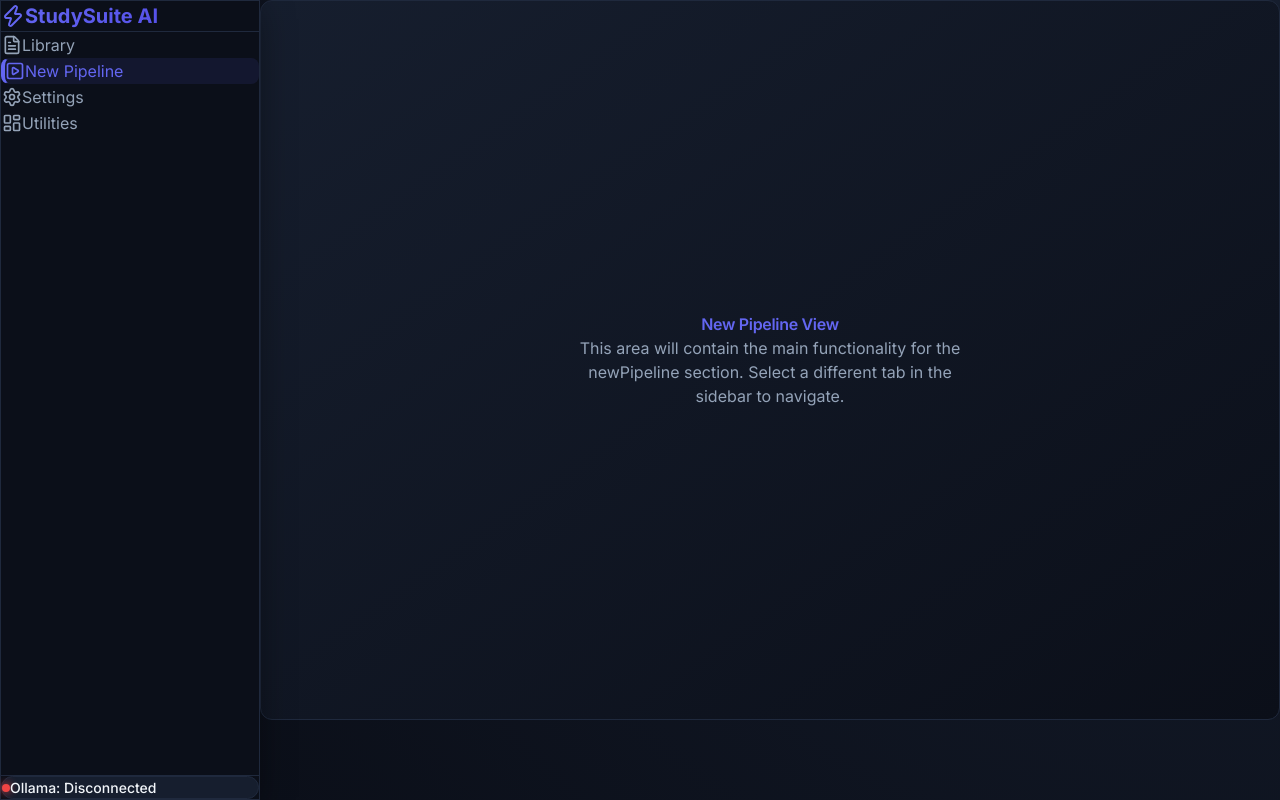
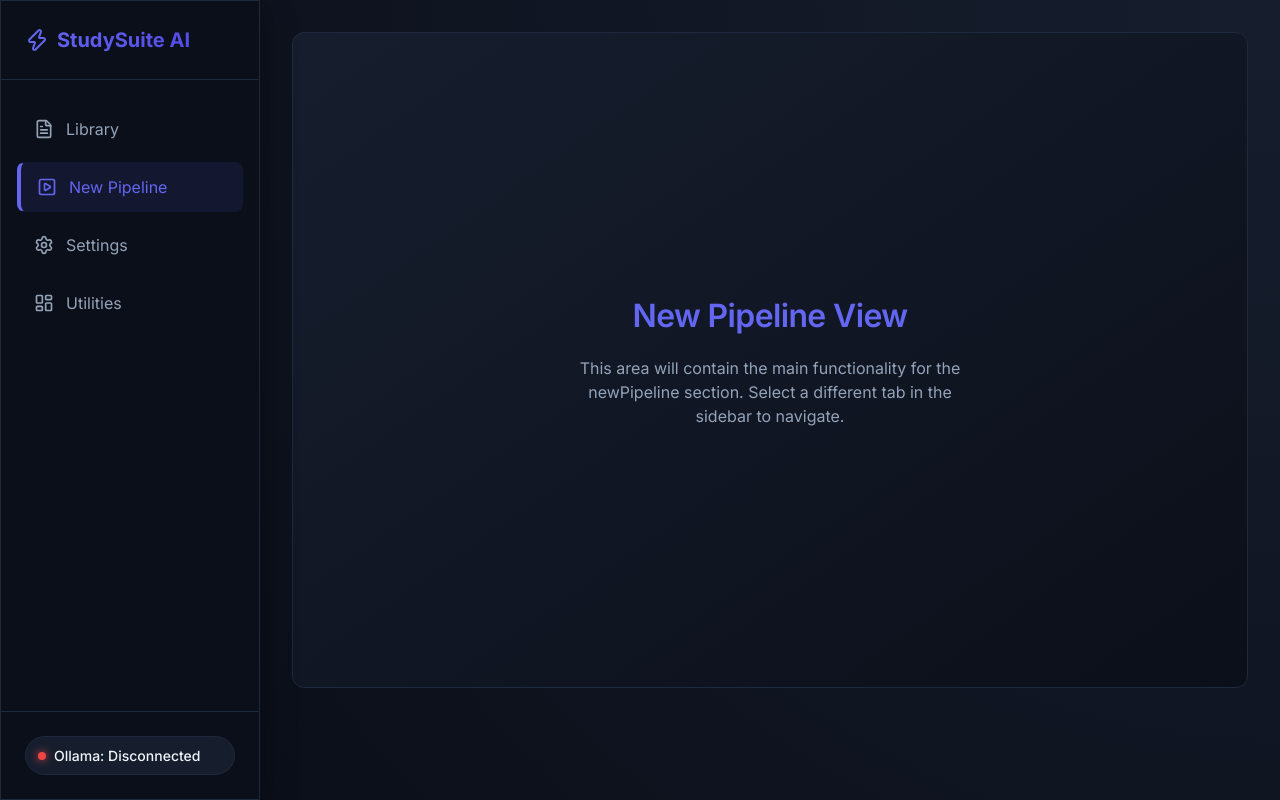
Before and after one commit to rishabhahuja12/youtube-transcript-to-notes, a React app in the folder frontend/: page / in a window 1280 px wide. Built offline with nearby package versions, Linux system fonts and the light colour scheme; no server answers; the HTML template or start-up script is replaced by a standard one.

Commit message:
fixed css circular reference

```diff
--- a/frontend/src/index.css
+++ b/frontend/src/index.css
@@ -19,12 +19,12 @@
   --footer-height: 80px;
 
   /* Spacing */
-  --space-xs: var(--space-xs);
-  --space-sm: var(--space-sm);
-  --space-md: var(--space-md);
-  --space-lg: var(--space-lg);
-  --space-xl: var(--space-xl);
-  --space-2xl: var(--space-2xl);
+  --space-xs: 0.25rem;
+  --space-sm: 0.5rem;
+  --space-md: 0.75rem;
+  --space-lg: 1rem;
+  --space-xl: 1.5rem;
+  --space-2xl: 2rem;
 
   /* Transitions */
   --transition-fast: 0.15s cubic-bezier(0.4, 0, 0.2, 1);
```
